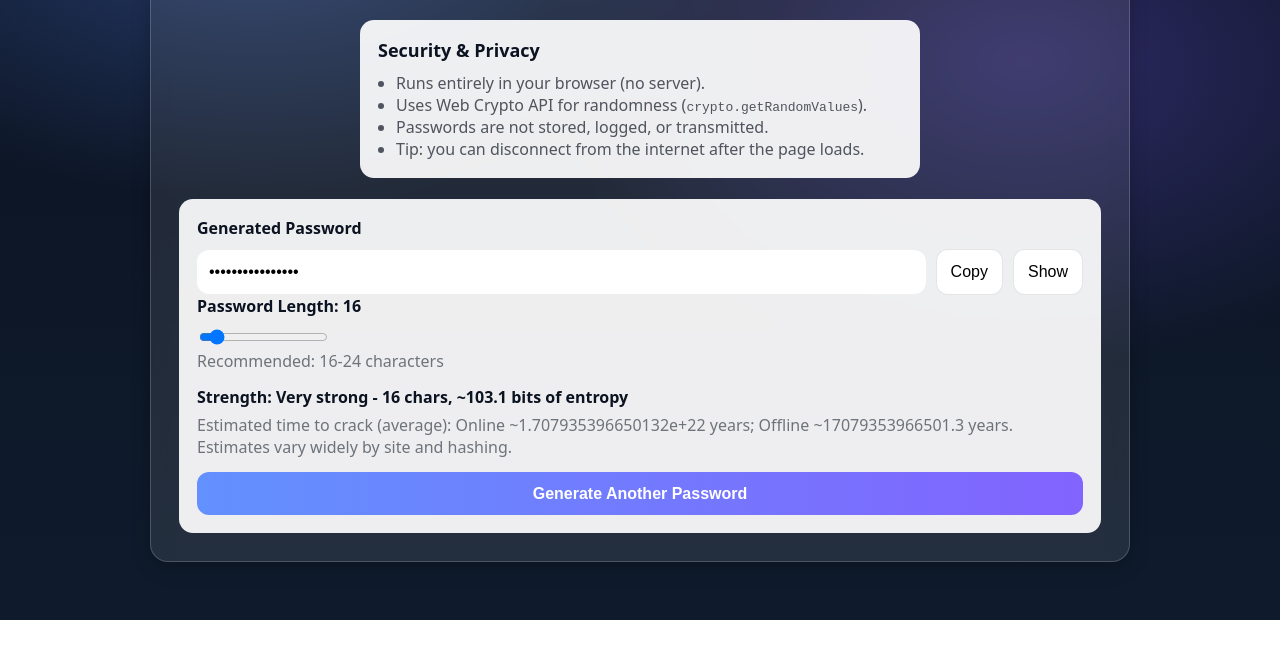
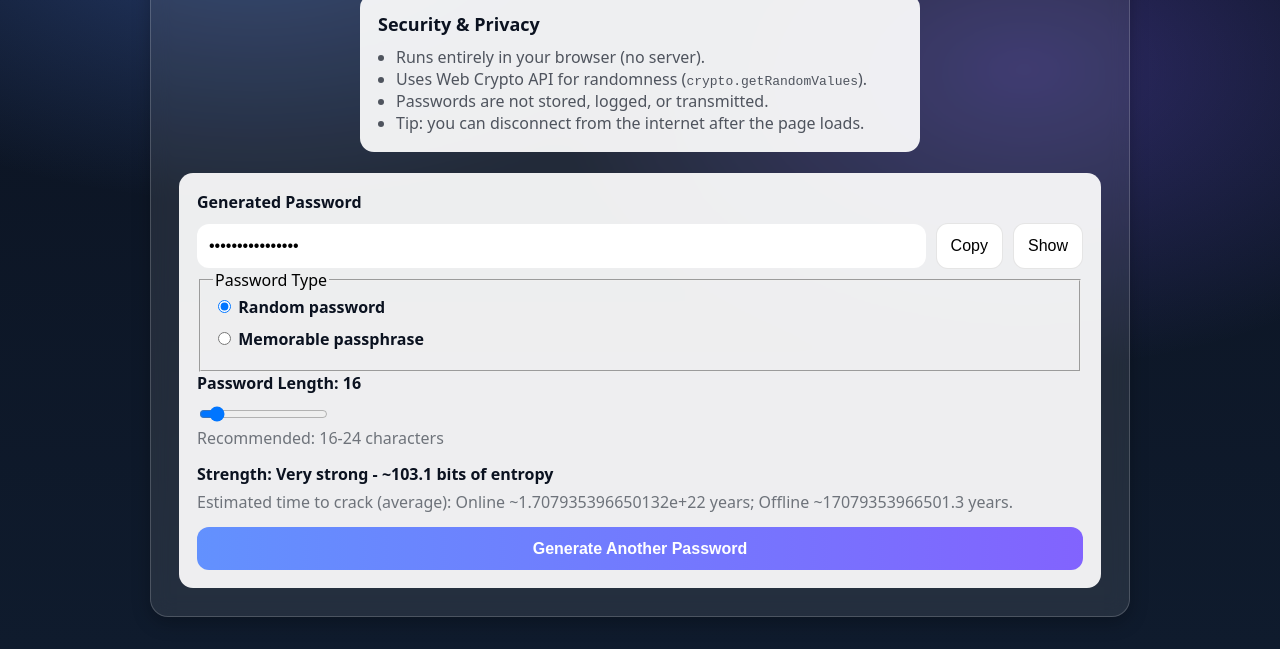
Before and after one commit to misotofu7/password_generator, a plain HTML site: page index.html in a window 1280 px wide. Both pictures are taken after a click on the button "Generate Password". Shown: the part 180-829 px from the top of the page. Before the commit the page ends 800 px from the top, so only its background shows below. Drawn offline with Linux system fonts and the light colour scheme.

Commit message:
feat: add passphrase mode
- Add toggle between random passwords and memorable passphrases
- Implement crypto-secure passphrase generation using a local word list (very limited amount of words for now)

```diff
--- a/index.html
+++ b/index.html
@@ -31,6 +31,7 @@
                 <label for="password">Generated Password</label>
 
                 <div class="row">
+                    <!-- generated password appears here -->
                     <input
                         id="password"
                         type="password"
@@ -42,7 +43,22 @@
                     <button type="button" id="toggle-visibility">Show</button>
                 </div>
 
+                <fieldset class="mode-toggle">
+                    <legend>Password Type</legend>
+
+                    <label>
+                        <input type="radio" name="mode" value="random" checked/>
+                        Random password
+                    </label>
+
+                    <label>
+                        <input type="radio" name="mode" value="passphrase"/>
+                        Memorable passphrase
+                    </label>
+                </fieldset>
+
                 <div class="control-group">
+                    <!-- default length is 16 -->
                     <label for="length">
                         Password Length:
                         <strong><span id="length-value">16</span></strong>
--- a/js/script.js
+++ b/js/script.js
@@ -10,18 +10,36 @@ const passwordInput = document.getElementById("password");
 const copyButton = document.getElementById("copy-password");
 const toggleButton = document.getElementById("toggle-visibility");
 
+const modeInputs = document.querySelectorAll('input[name="mode"]');
+
 const lengthInput = document.getElementById("length");
 const lengthValue = document.getElementById("length-value");
 
 const strengthEl = document.getElementById("strength");
 const crackTimeEl = document.getElementById("crack-time");
 
+if (modeInputs.length === 0) {
+    throw new Error('Missing mode ratio inputs: input[name="mode"]');
+}
+
 if (!generateButton || !againButton || !result|| !passwordInput || !copyButton
-    || !toggleButton || !lengthInput || !lengthValue || !strengthEl || !crackTimeEl) {
+    || !toggleButton || !modeInputs || !lengthInput || !lengthValue
+    || !strengthEl || !crackTimeEl) {
   throw new Error("Missing required DOM elements. Check your HTML IDs.");
 }
 
 const CHARSET = "abcdefghijklmnopqrstuvwxyzABCDEFGHIJKLMNOPQRSTUVWXYZ0123456789!@#$%^&*()-_=+[]{};:,.?~|";
+
+const WORDS = [
+    "apple", "river", "cloud", "stone", "battery",
+    "forest", "orange", "silver", "mango", "planet",
+    "coffee", "window", "rocket", "shadow", "sunset"
+];
+
+function getMode() {
+    const checked = [...modeInputs].find(r => r.checked);
+    return checked  ? checked.value : "random";
+}
 
 // generates random password (default length 16)
 function generatePassword(length = 16) {
@@ -33,14 +51,23 @@ function generatePassword(length = 16) {
     return Array.from(arr, x => CHARSET[x % CHARSET.length]).join("");
 }
 
+function generatePassphrase(wordsCount = 4, separator = "-") {
+    const arr = new Uint32Array(wordsCount);
+    crypto.getRandomValues(arr);
+    return Array.from(arr, x => WORDS[x % WORDS.length]).join(separator);
+}
+
 function getCharsetSizeFromGenerator() {
     // match same character you set to generate
     // can later compute size from user input?
     return CHARSET.length;
 }
 
+// convert password length + all possible characters into total guessing difficulty (entropy)
+// return entropy measured in bits
 function entropyBits(length, charsetSize) {
-    // bits = length * log2(charsetSize);
+    // log2(charsetSize) --> how many bits one character contributes
+    // multiply by length because each char adds independent choice from charset
     return length * Math.log2(charsetSize);
 }
 
@@ -93,35 +120,49 @@ function strengthLabel(entropy) {
     return "Very strong";
 }
 
-function updateStrengthUI(password) {
+function updateStrengthUI(password, mode) {
+    let bits;
+
+    if (mode === "passphrase") {
+        const words = password.split("-");
+        bits = words.length * Math.log2(WORDS.length);
+    }
+    else {
+        bits = entropyBits(password.length, getCharsetSizeFromGenerator());
+    }
+
     if (!strengthEl || !crackTimeEl)
         return;
 
-    const length = password.length;
-    const charsetSize = getCharsetSizeFromGenerator();
-    const bits = entropyBits(length, charsetSize);
+    const label = strengthLabel(bits);
 
     // warn if password length is too short (making it weak)
     if (bits < 50) {
-        strengthEl.textContent += "⚠️ Consider increasing length."
+        message += "⚠️ Consider increasing length.";
     }
 
-    const label = strengthLabel(bits);
-    strengthEl.textContent = `Strength: ${label} - ${length} chars, ~${bits.toFixed(1)} bits of entropy`;
+    let message = `Strength: ${label} - ~${bits.toFixed(1)} bits of entropy`;
+    strengthEl.textContent = message;
 
     const times = crackTimeEstimates(bits);
     crackTimeEl.textContent =
-        `Estimated time to crack (average): ` +
-        `Online ~${formatDuration(times.onlineAverageSeconds)}; ` +
-        `Offline ~${formatDuration(times.offlineAverageSeconds)}. ` +
-        `Estimates vary widely by site and hashing.`;
+        `Estimated time to crack (average): Online ~${formatDuration(times.onlineAverageSeconds)}; ` +
+        `Offline ~${formatDuration(times.offlineAverageSeconds)}.`;
 }
 
 // helper function updating the UI
 function setNewPassword() {
     lengthValue.textContent = lengthInput.value;
     const length = Number(lengthInput.value);
-    const pw = generatePassword(length);
+    const mode = getMode();
+    let pw;
+
+    if (mode === "passphrase") {
+        pw = generatePassphrase(4);
+    }
+    else {
+        pw = generatePassword(length);
+    }
 
     passwordInput.value = pw;
     // reset copied button in case they pressed copy button before
@@ -134,7 +175,7 @@ function setNewPassword() {
     // keep visible the "generate another password"
     generateButton.classList.add("hidden");
 
-    updateStrengthUI(pw);
+    updateStrengthUI(pw, mode);
 }
 
 lengthInput.addEventListener("input", () => {
```
